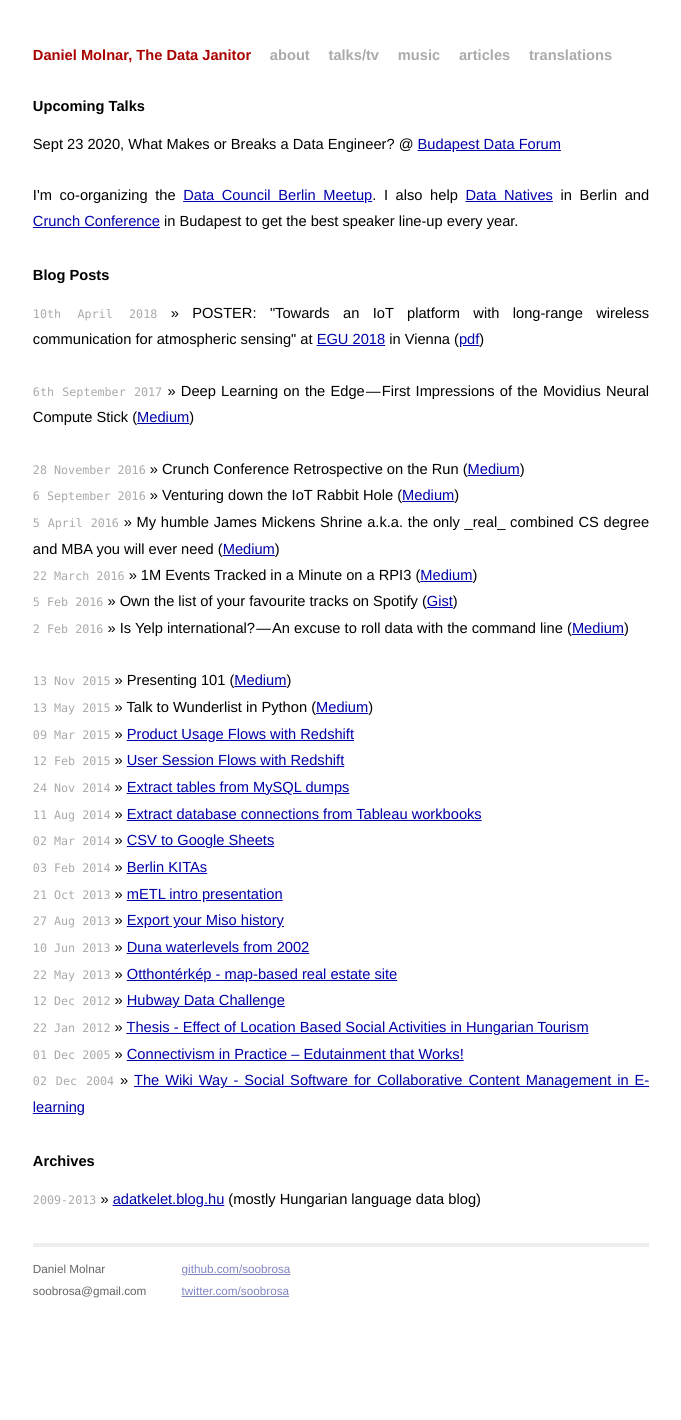
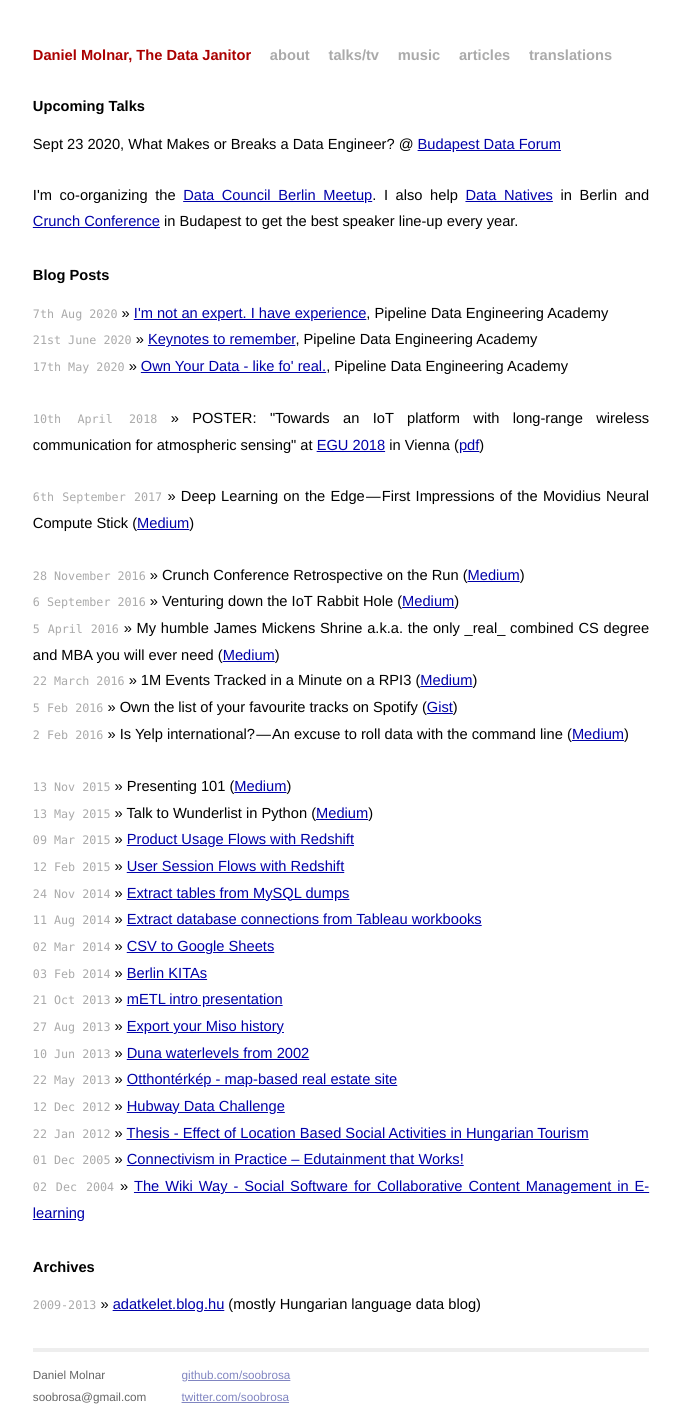
Before and after one commit to mojombo/mojombo.github.io, a Jekyll site: the page built from index.html, in a window 1280 px wide. Shown: the whole page, without its empty margins (299-980 px from the left). Built offline with Jekyll 4.4.1, drawn with Linux system fonts in a browser that asks for light colours; before the commit the page ends 1314 px from its top, so only the background shows below that.

Commit message:
New blogz.

```diff
--- a/index.html
+++ b/index.html
@@ -14,6 +14,10 @@
 <div id="home">
   <h1>Blog Posts</h1>
   <ul class="posts">
+    <li><span>7th Aug 2020</span> &raquo; <a href="https://www.dataengineering.academy/pipeline-data-engineering-academy-blog/data-engineering-data-janitor-keynotes">I'm not an expert. I have experience</a>, Pipeline Data Engineering Academy
+    <li><span>21st June 2020</span> &raquo; <a href="https://www.dataengineering.academy/pipeline-data-engineering-academy-blog/data-engineering-keynotes-to-remember">Keynotes to remember</a>, Pipeline Data Engineering Academy
+    <li><span>17th May 2020</span> &raquo; <a href="https://www.dataengineering.academy/pipeline-data-engineering-academy-blog/own-your-data-like-fo-real">Own Your Data - like fo' real.</a>, Pipeline Data Engineering Academy
+    <li>&nbsp;</li>
     <li><span>10th April 2018</span> &raquo; POSTER: "Towards an IoT platform with long-range wireless communication for atmospheric sensing" at <a href="https://www.egu2018.eu">EGU 2018</a> in Vienna (<a href="https://meetingorganizer.copernicus.org/EGU2018/EGU2018-12200.pdf">pdf</a>)
     <li>&nbsp;</li>
     <li><span>6th September 2017</span> &raquo; Deep Learning on the Edge — First Impressions of the Movidius Neural Compute Stick (<a href="https://medium.com/@soobrosa/deep-learning-on-the-edge-first-impressions-of-the-movidius-neural-compute-stick-7de09eeca2d6">Medium</a>)
```
